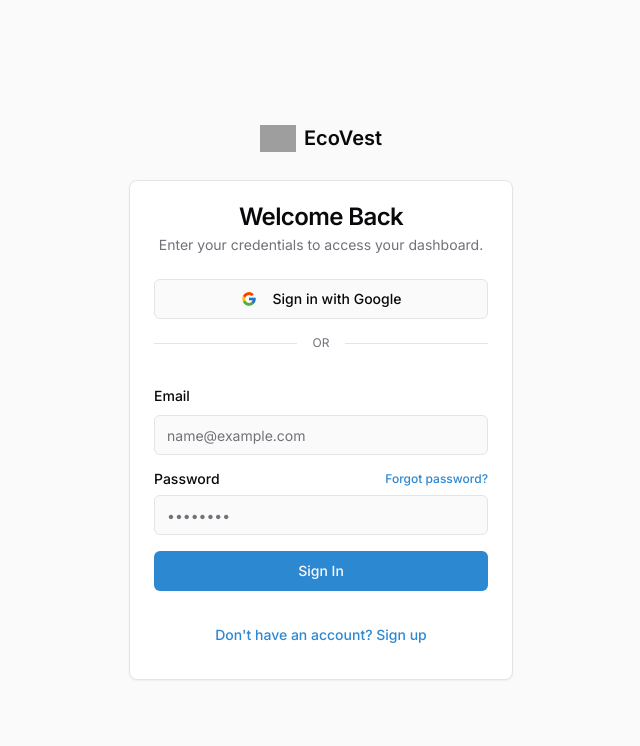
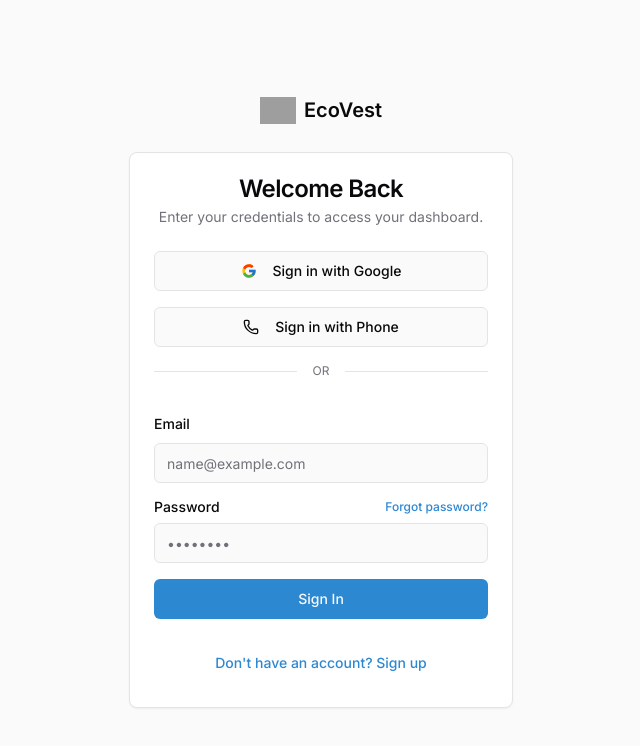
Before and after one commit to faskey37/finview-app, a Next.js app: page / in a window 1280 px wide. Shown: the top 746 px of the page, without its empty margins (319-959 px from the left). Built offline with nearby package versions, Linux system fonts and the light colour scheme; no server answers; grey boxes are pictures that could not be loaded.

Commit message:
authentication update

```diff
--- a/package.json
+++ b/package.json
@@ -53,6 +53,7 @@
     "react-day-picker": "^8.10.1",
     "react-dom": "^18.3.1",
     "react-hook-form": "^7.54.2",
+    "react-icons": "^5.5.0",
     "recharts": "^2.15.1",
     "tailwind-merge": "^3.0.1",
     "tailwindcss-animate": "^1.0.7",
--- a/src/app/page.tsx
+++ b/src/app/page.tsx
@@ -85,6 +85,10 @@
                             <FcGoogle className="mr-2 h-5 w-5" />
                             Sign in with Google
                         </Button>
+                         <Button variant="outline" onClick={() => setAuthMode('phone')}>
+                            <Phone className="mr-2 h-5 w-5" />
+                            Sign in with Phone
+                        </Button>
                     </div>
                     <div className="my-4 flex items-center">
                         <Separator className="flex-1" />
```
Also changed, not shown: 1 other file (tests, documents, lock files or other folders).
